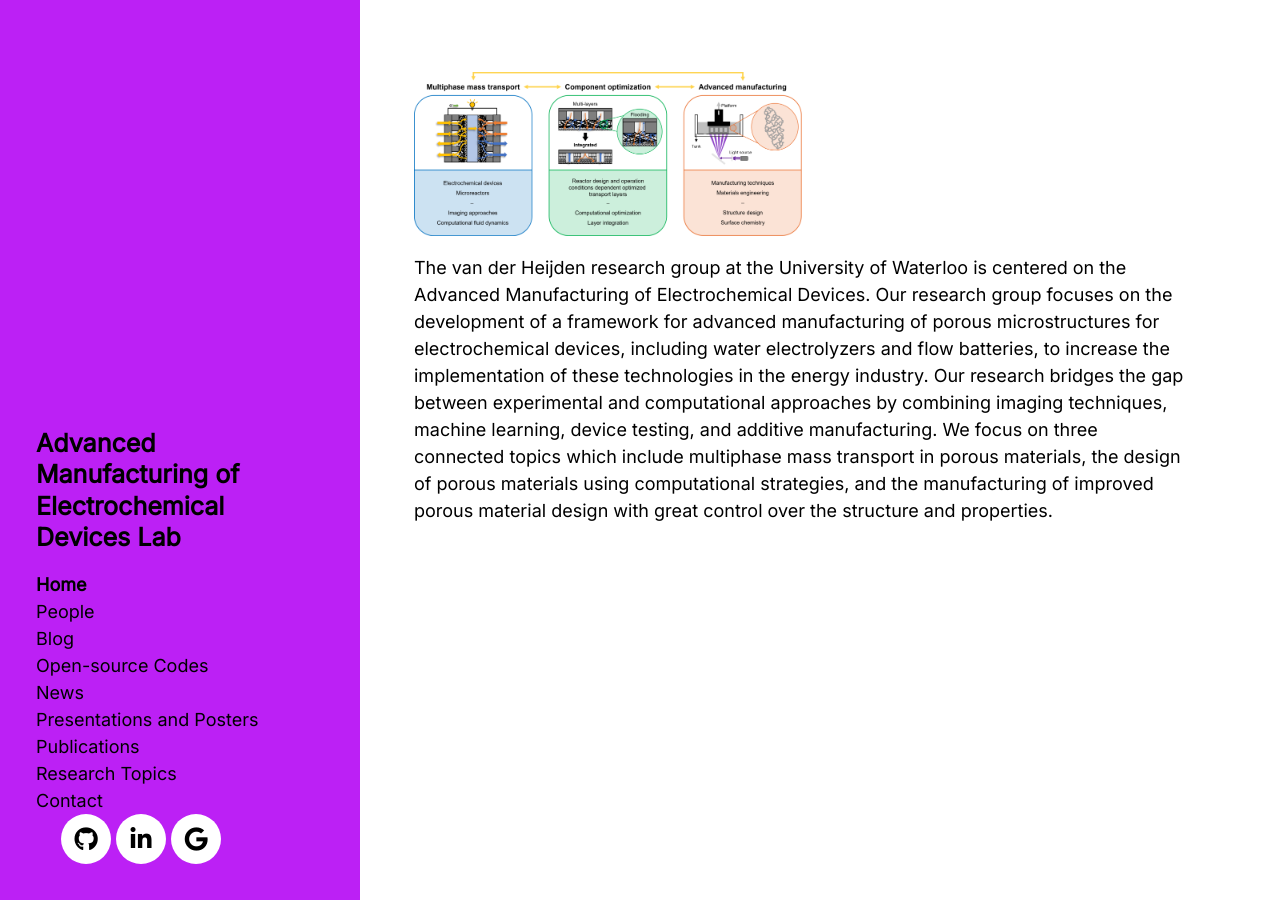
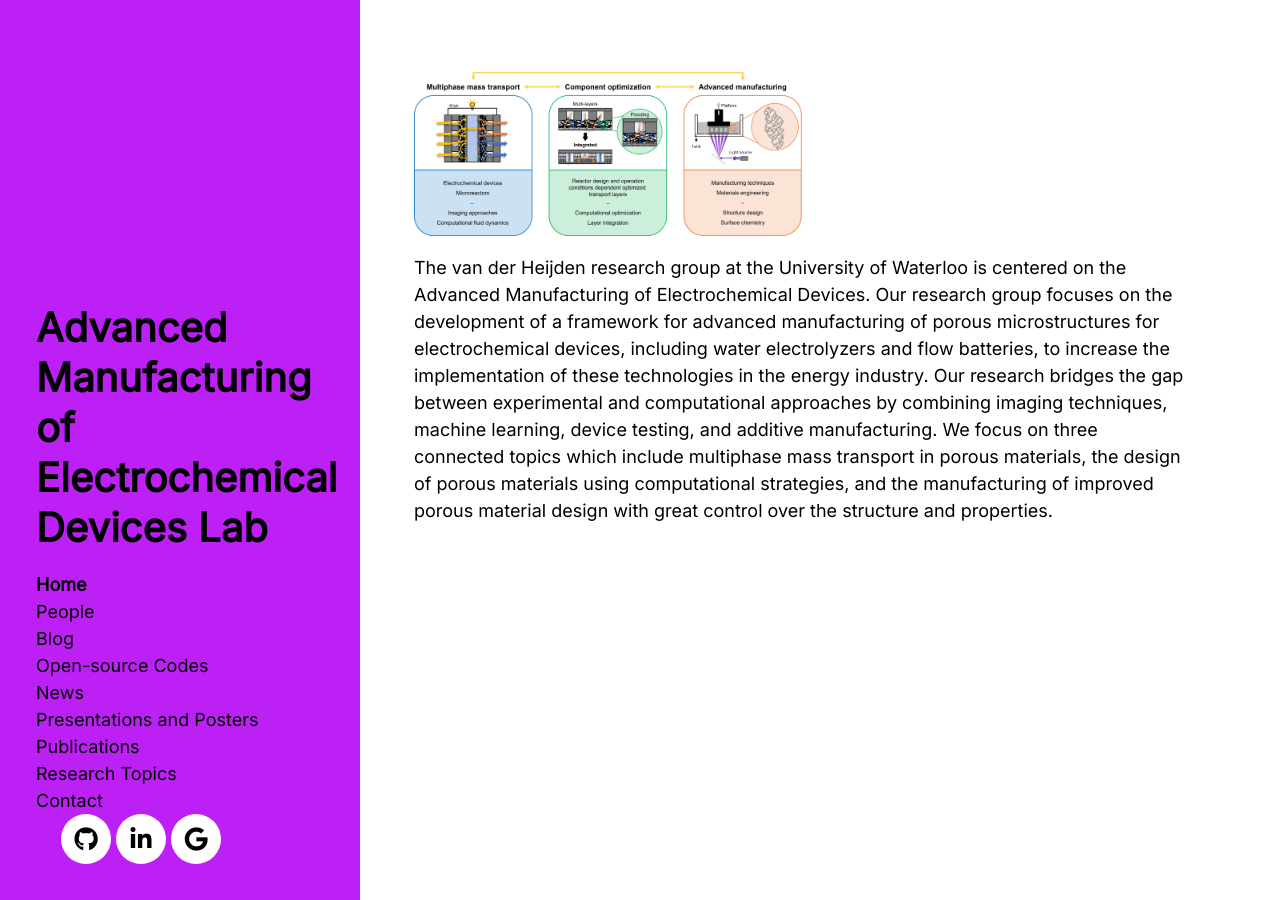
Before and after one commit to MaximevdHeijden/MaximevdHeijden.github.io, a Jekyll site: the page built from index.html, in a window 1280 px wide. Built offline with Jekyll 4.4.1, drawn with Linux system fonts in a browser that asks for light colours; nearby versions of some CDN libraries; the list of posts is cut into pages by our own code.

Commit message:
Update hyde.css

```diff
--- a/public/css/hyde.css
+++ b/public/css/hyde.css
@@ -80,7 +80,7 @@ html {
   color: #000000;
   margin-top: 0;
   font-family: "Inter", serif;
-  font-size: 25px;
+  font-size: 40px;
 }
 
 /* Sidebar nav */
```
